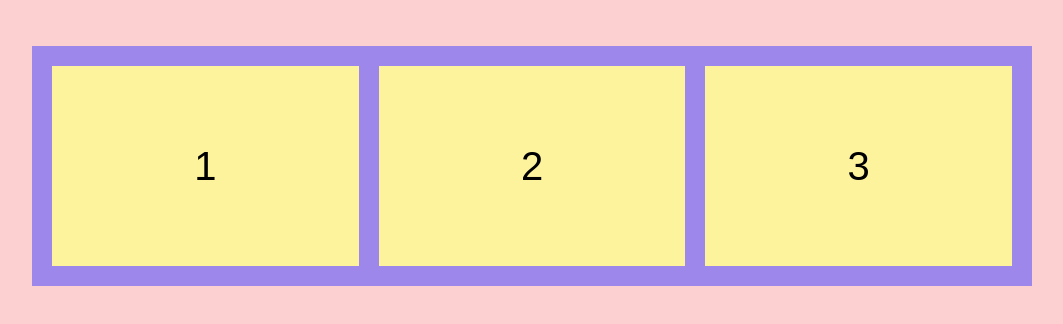
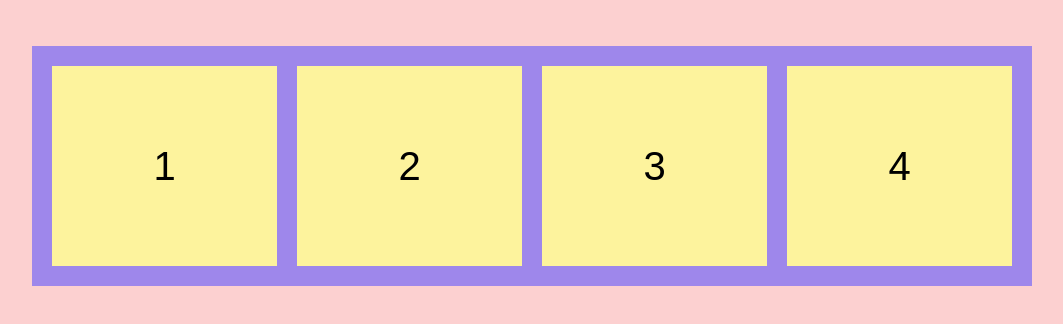
Before and after one commit to disel92/Git-Test, a plain HTML site: page index.html in a window 1280 px wide. Shown: the part 318-642 px from the top of the page, without its empty margins (108-1171 px from the left). Drawn offline with Linux system fonts and the light colour scheme.

Commit message:
01/12/2024

```diff
--- a/index.html
+++ b/index.html
@@ -16,6 +16,7 @@
         <div class="elem">1</div>
         <div class="elem">2</div>
         <div class="elem">3</div>
+        <div class="elem">4</div>
     </div>
 </section>
 </body>
```
